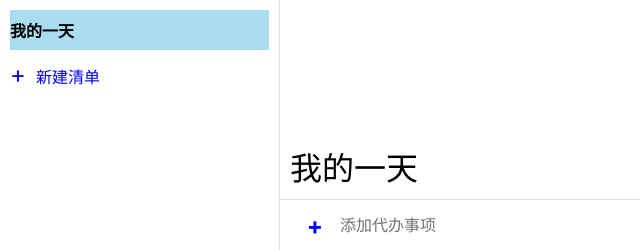
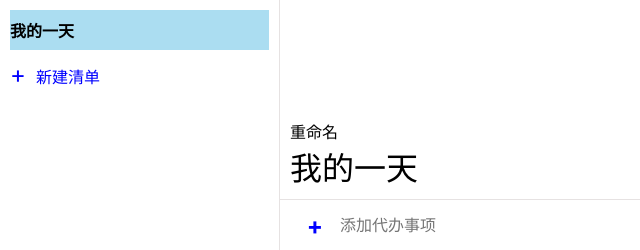
Before and after one commit to ZhcZack/react-todo, a React app: page / in a window 1280 px wide. Shown: the top 250 px of the page, without its empty margins (0-640 px from the left). Built offline with nearby package versions, Linux system fonts and the light colour scheme.

Commit message:
加入重命名列表功能

```diff
--- a/src/app.tsx
+++ b/src/app.tsx
@@ -1,6 +1,6 @@
 import * as React from 'react';
 import { ListView } from './components/list-view';
-import { AreaView } from './components/area-view';
+import { AreaView } from './components/areaview/area-view';
 import { ListServer } from './components/list-server';
 
 
@@ -33,6 +33,15 @@ export class App extends React.Component<AppProps, AppState> {
         // bind methods
         this.switchList = this.switchList.bind(this);
         this.addNewList = this.addNewList.bind(this);
+        this.renameList = this.renameList.bind(this)
+    }
+
+    private renameList(oldName: string, newName: string) {
+        this.server.renameList(oldName, newName)
+        this.setState({
+            listNames: this.server.names,
+            lastModifiedListName: newName
+        })
     }
 
     /**
@@ -71,7 +80,8 @@ export class App extends React.Component<AppProps, AppState> {
                     addNewList={this.addNewList}
                     listNames={this.state.listNames} />
                 <AreaView
-                    listName={this.state.lastModifiedListName} />
+                    listName={this.state.lastModifiedListName}
+                    renameList={this.renameList} />
             </div>
         );
     }
--- a/src/components/area-view-content.tsx
+++ b/src/components/areaview/area-view-content.tsx
@@ -1,5 +1,5 @@
 import * as React from 'react';
-import { TodoItem } from '../interface';
+import { TodoItem } from '../../interface';
 
 interface AreaViewContentProps {
     items: TodoItem[];
--- a/src/components/area-view.tsx
+++ b/src/components/areaview/area-view.tsx
@@ -1,12 +1,14 @@
 import * as React from 'react';
-import { TodoItem } from '../interface';
-import { DetailView } from './detail-view';
-import { ItemServer } from './item-server';
+import { TodoItem } from '../../interface';
+import { DetailView } from './../detail-view';
+import { ItemServer } from './../item-server';
 import { AddNewItem } from './add-new-item';
 import { AreaViewContent } from './area-view-content';
+import { EditableHead } from './editable-head';
 
 interface AreaViewProps {
     listName: string;
+    renameList(oldName: string, newName: string): void
 }
 
 interface AreaViewState {
@@ -37,6 +39,34 @@ export class AreaView extends React.Component<AreaViewProps, AreaViewState> {
         this.hideDetailView = this.hideDetailView.bind(this);
         this.addNewItem = this.addNewItem.bind(this);
         this.deleteItem = this.deleteItem.bind(this);
+        this.renameList = this.renameList.bind(this)
+    }
+
+    render() {
+        return (
+            <div id="areaview-area">
+                <div id="areaview" className={this.state.detailItem ? 'shrink' : ''}>
+                    <EditableHead
+                        listName={this.props.listName}
+                        renameList={this.renameList} />
+                    <AreaViewContent
+                        items={this.state.items}
+                        checkboxClicked={this.toggleItem}
+                        itemClicked={this.displayDetailView} />
+                    <AddNewItem
+                        value={this.state.inputValue}
+                        onValueChange={this.handleInput}
+                        onAddClicked={this.addNewItem}
+                        onCancelClicked={this.cancelInput}
+                    />
+                </div>
+                {this.state.detailItem && <DetailView
+                    item={this.state.detailItem}
+                    onCloseClicked={this.hideDetailView}
+                    onDeleteClicked={this.deleteItem}
+                    onToggleClicked={this.toggleItemFromDetailView} />}
+            </div>
+        )
     }
 
     // componentDidMount() {
@@ -47,6 +77,10 @@ export class AreaView extends React.Component<AreaViewProps, AreaViewState> {
         this.server.listName = nextProps.listName;
         const items = this.server.items;
         this.setState({ items });
+    }
+
+    private renameList(name: string) {
+        this.props.renameList(this.props.listName, name)
     }
 
     /**
@@ -139,31 +173,4 @@ export class AreaView extends React.Component<AreaViewProps, AreaViewState> {
         const items = this.server.items;
         this.setState({ items, detailItem: undefined });
     }
-
-    render() {
-        return (
-            <div id="areaview-area">
-                <div id="areaview" className={this.state.detailItem ? 'shrink' : ''}>
-                    <div id="areaview-head">
-                        <div className="name">{this.props.listName}</div>
-                    </div>
-                    <AreaViewContent
-                        items={this.state.items}
-                        checkboxClicked={this.toggleItem}
-                        itemClicked={this.displayDetailView} />
-                    <AddNewItem
-                        value={this.state.inputValue}
-                        onValueChange={this.handleInput}
-                        onAddClicked={this.addNewItem}
-                        onCancelClicked={this.cancelInput}
-                    />
-                </div>
-                {this.state.detailItem && <DetailView
-                    item={this.state.detailItem}
-                    onCloseClicked={this.hideDetailView}
-                    onDeleteClicked={this.deleteItem}
-                    onToggleClicked={this.toggleItemFromDetailView} />}
-            </div>
-        )
-    }
 }
--- /dev/null
+++ b/src/components/areaview/editable-head.tsx
@@ -0,0 +1,73 @@
+import * as React from 'react'
+
+interface HeadProps {
+    listName: string
+    renameList(name: string): void
+}
+
+interface HeadState {
+    isEdit: boolean
+    name: string
+}
+
+class AreaViewHead extends React.Component<HeadProps, HeadState> {
+    constructor(props: HeadProps) {
+        super(props)
+        this.state = {
+            isEdit: false,
+            name: this.props.listName
+        }
+
+        this.editButtonClicked = this.editButtonClicked.bind(this)
+        this.cancelClicked = this.cancelClicked.bind(this)
+        this.inputChange = this.inputChange.bind(this)
+        this.renameClicked = this.renameClicked.bind(this)
+    }
+
+    private editButtonClicked(e: React.MouseEvent<HTMLSpanElement>) {
+        this.setState(prev => ({
+            isEdit: !prev.isEdit
+        }))
+    }
+
+    private inputChange(e: React.ChangeEvent<HTMLInputElement>) {
+        this.setState({
+            name: e.target.value
+        })
+    }
+
+    private cancelClicked(e: React.MouseEvent<HTMLSpanElement>) {
+        e.stopPropagation()
+        this.setState({
+            name: this.props.listName,
+            isEdit: false
+        })
+    }
+
+    private renameClicked(e: React.MouseEvent<HTMLSpanElement>) {
+        e.stopPropagation()
+        this.props.renameList(this.state.name)
+        this.setState({
+            isEdit: false
+        })
+    }
+
+    render() {
+        return (
+            <div id="areaview-head">
+                {!this.state.isEdit ?
+                    <div className="name">{this.props.listName}</div>
+                    :
+                    <input type='text' value={this.state.name} onChange={this.inputChange} />}
+                {!this.state.isEdit && <span className="edit-button" onClick={this.editButtonClicked}>重命名</span>}
+                {this.state.isEdit && <span>
+                    <span onClick={this.renameClicked}>确认</span><span onClick={this.cancelClicked}>取消</span>
+                </span>}
+            </div>
+        )
+    }
+}
+
+export {
+    AreaViewHead as EditableHead
+}
--- a/src/components/list-server.ts
+++ b/src/components/list-server.ts
@@ -31,6 +31,16 @@ export class ListServer {
         localStorage.setItem('todo-app-list', JSON.stringify({ lists: this.lists }));
     }
 
+    // TODO: 更改名字的时候要转移数据
+    renameList(oldName: string, newName: string) {
+        if (oldName === newName) { return }
+        let index = this.lists.indexOf(oldName)
+        if (index === -1) { return }
+        this.lists.splice(index, 1, newName)
+        this.lastModified = newName
+        this.save()
+    }
+
     /**列表项目的字符串数组 */
     get names(): string[] {
         return JSON.parse(JSON.stringify(this.lists));
```
Also changed, not shown: src/components/areaview/add-new-item.tsx (renamed from src/components/add-new-item.tsx), 3 other files (tests, documents, lock files or other folders).
